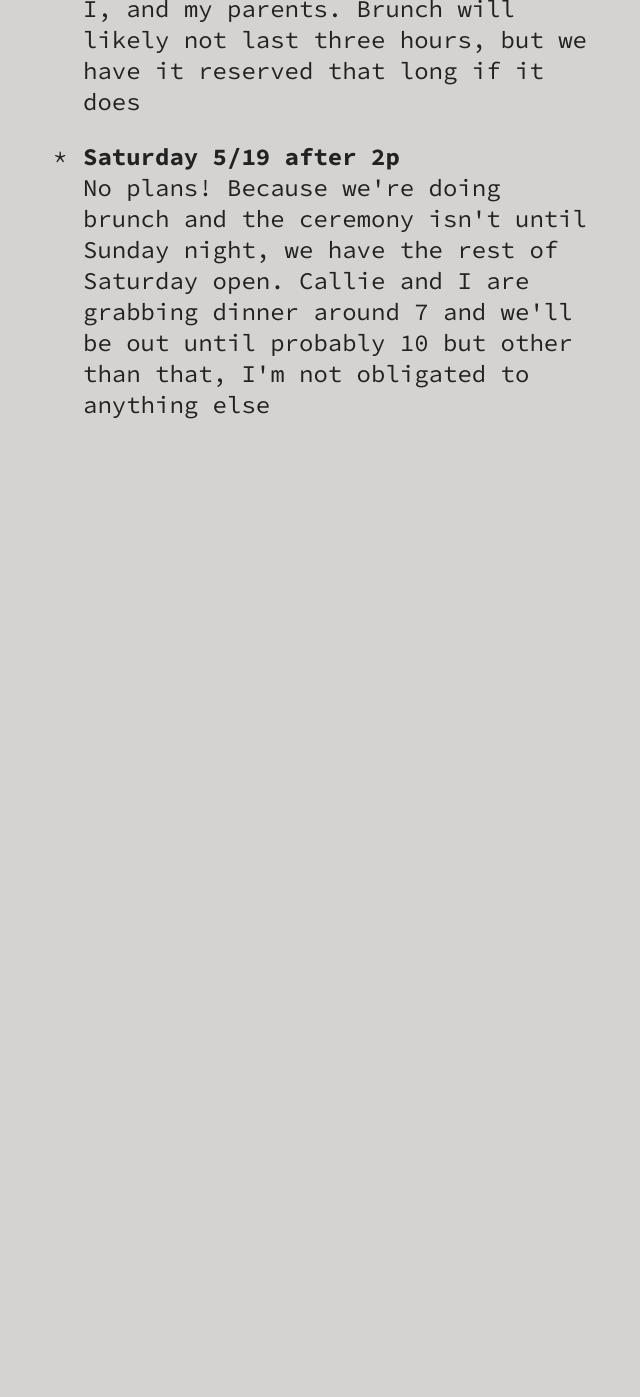
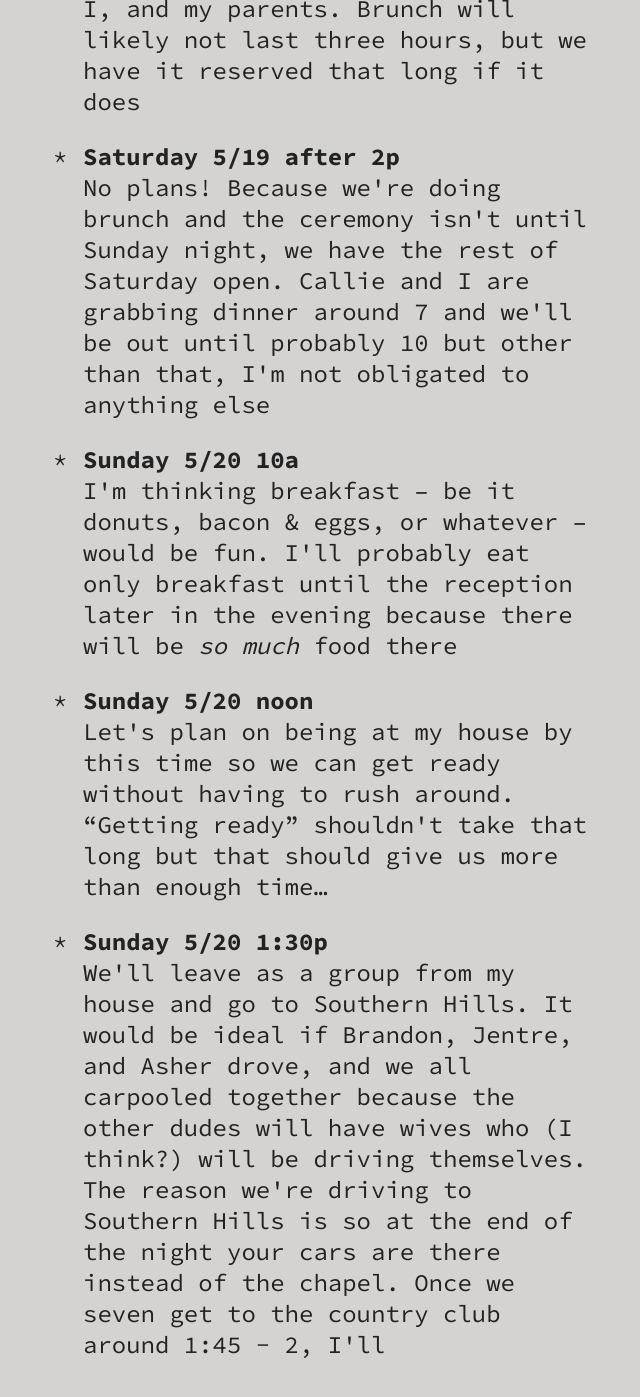
Before and after one commit to grantstandridge/grantstandridge.github.io, a Jekyll site: the page built from _buckets/groomsmen.markdown, in a window 1280 px wide and 1400 px high, scrolled down 1217 px. Shown: the top 1397 px of the window, without its empty margins (637-1277 px from the left). Built offline with Jekyll 4.4.1, drawn with Linux system fonts in a browser that asks for light colours; before the commit the page ends 1712 px from its top, so only the background shows below that.

Commit message:
Updated Groomsmen

```diff
--- a/_buckets/groomsmen.markdown
+++ b/_buckets/groomsmen.markdown
@@ -31,6 +31,19 @@ General:
       and the ceremony isn't until Sunday night, we have the rest of Saturday open.
       Callie and I are grabbing dinner around 7 and we'll be out until probably 10
       but other than that, I'm not obligated to anything else"
+    - "<strong>Sunday 5/20 10a</strong><br>I'm thinking breakfast – be it donuts,
+      bacon & eggs, or whatever – would be fun. I'll probably eat only breakfast until
+      the reception later in the evening because there will be <em>so much</em> food
+      there"
+    - "<strong>Sunday 5/20 noon</strong><br>Let's plan on being at my house by this
+      time so we can get ready without having to rush around. &ldquo;Getting ready&rdquo;
+      shouldn't take that long but that should give us more than enough time…"
+    - "<strong>Sunday 5/20 1:30p</strong><br>We'll leave as a group from my house
+      and go to Southern Hills. It would be ideal if Brandon, Jentre, and Asher drove,
+      and we all carpooled together because the other dudes will have wives who (I
+      think?) will be driving themselves. The reason we're driving to Southern Hills
+      is so at the end of the night your cars are there instead of the chapel. Once
+      we seven get to the country club around 1:45 - 2, I'll "
 ---
 
 Ideally, I'd love for everyone to have their tuxes picked up before the end of Friday the 18<sup>th</sup> (unless Men's Wearhouse has told you otherwise…) They should be paid for at that point, and I will reimburse you for the $20 you probably had to put down for measurements.
```
